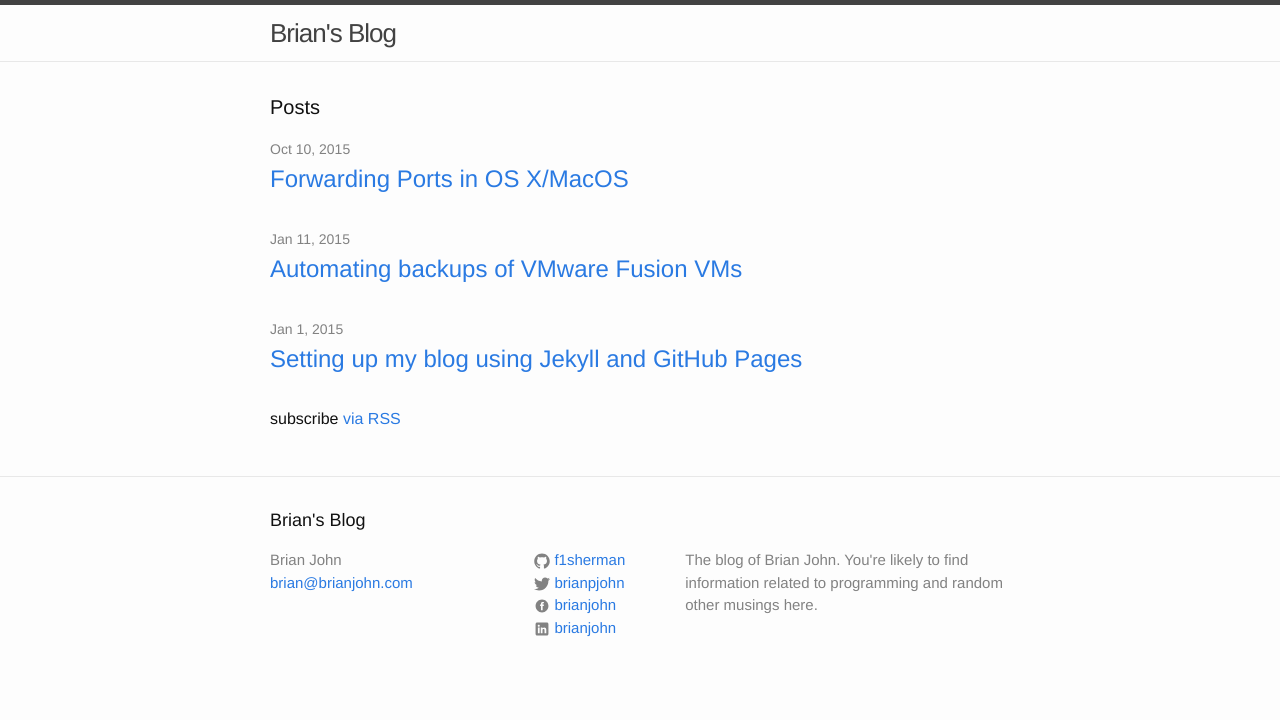
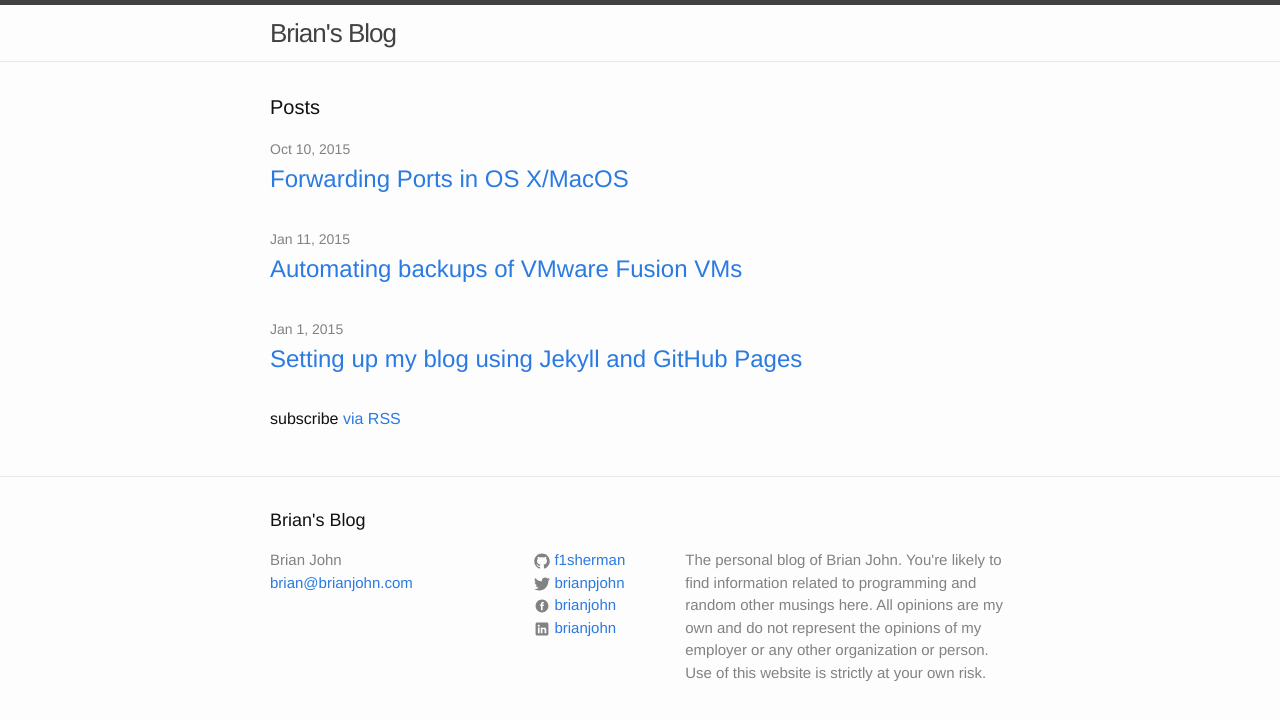
Before and after one commit to f1sherman/f1sherman.github.io, a Jekyll site: the page built from index.html, in a window 1280 px wide. Shown: the top 720 px of the page. Built offline with Jekyll 4.4.1, drawn with Linux system fonts in a browser that asks for light colours.

Commit message:
add a simple disclaimer

```diff
--- a/_config.yml
+++ b/_config.yml
@@ -2,8 +2,7 @@
 title: Brian's Blog
 email: brian@brianjohn.com
 description: > # this means to ignore newlines until "baseurl:"
-  The blog of Brian John. You're likely to find information related
-  to programming and random other musings here.
+  The personal blog of Brian John. You're likely to find information related to programming and random other musings here. All opinions are my own and do not represent the opinions of my employer or any other organization or person. Use of this website is strictly at your own risk.
 baseurl: "" # the subpath of your site, e.g. /blog/
 url: "http://blog.brianjohn.com" # the base hostname & protocol for your site
 facebook_username: brianjohn
```
